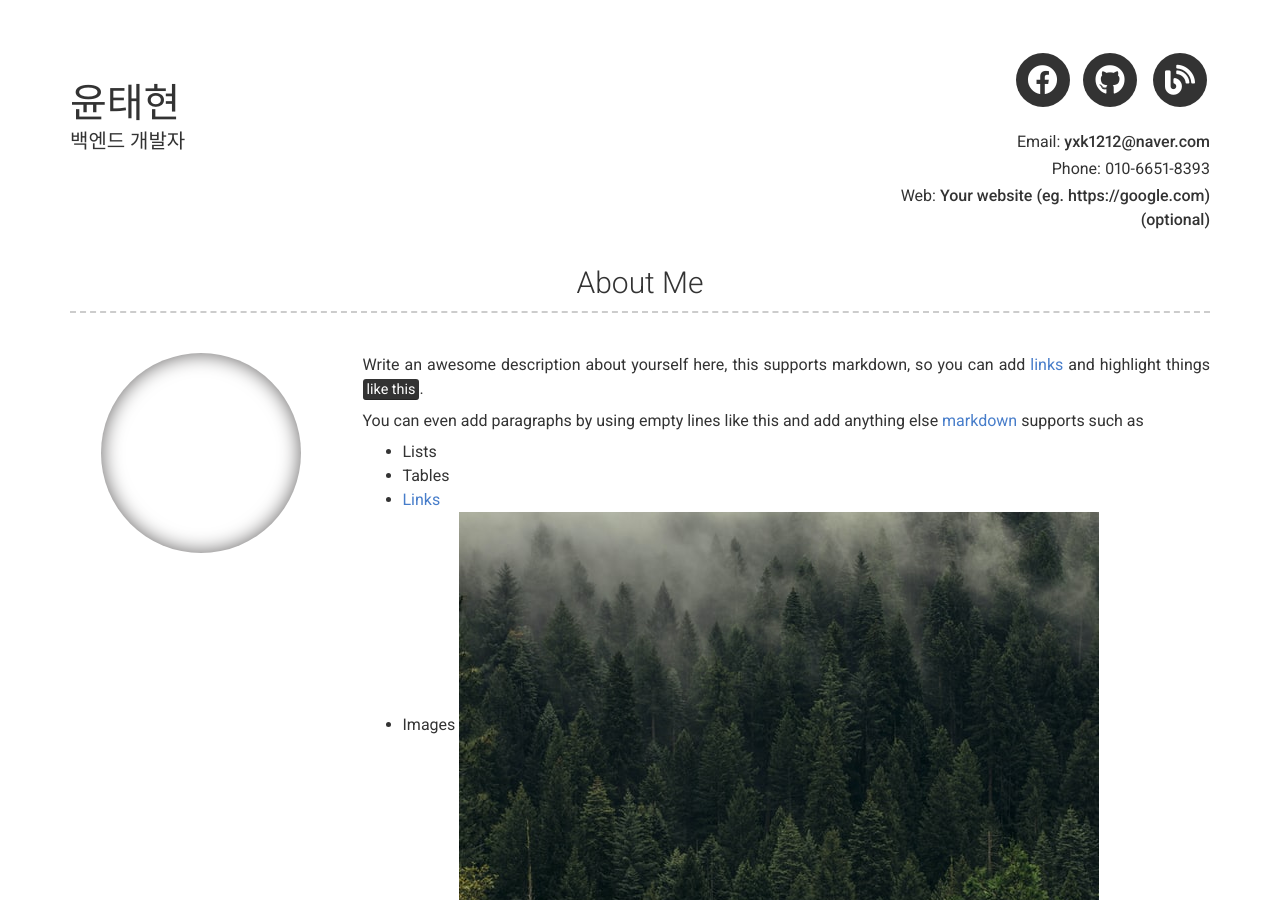
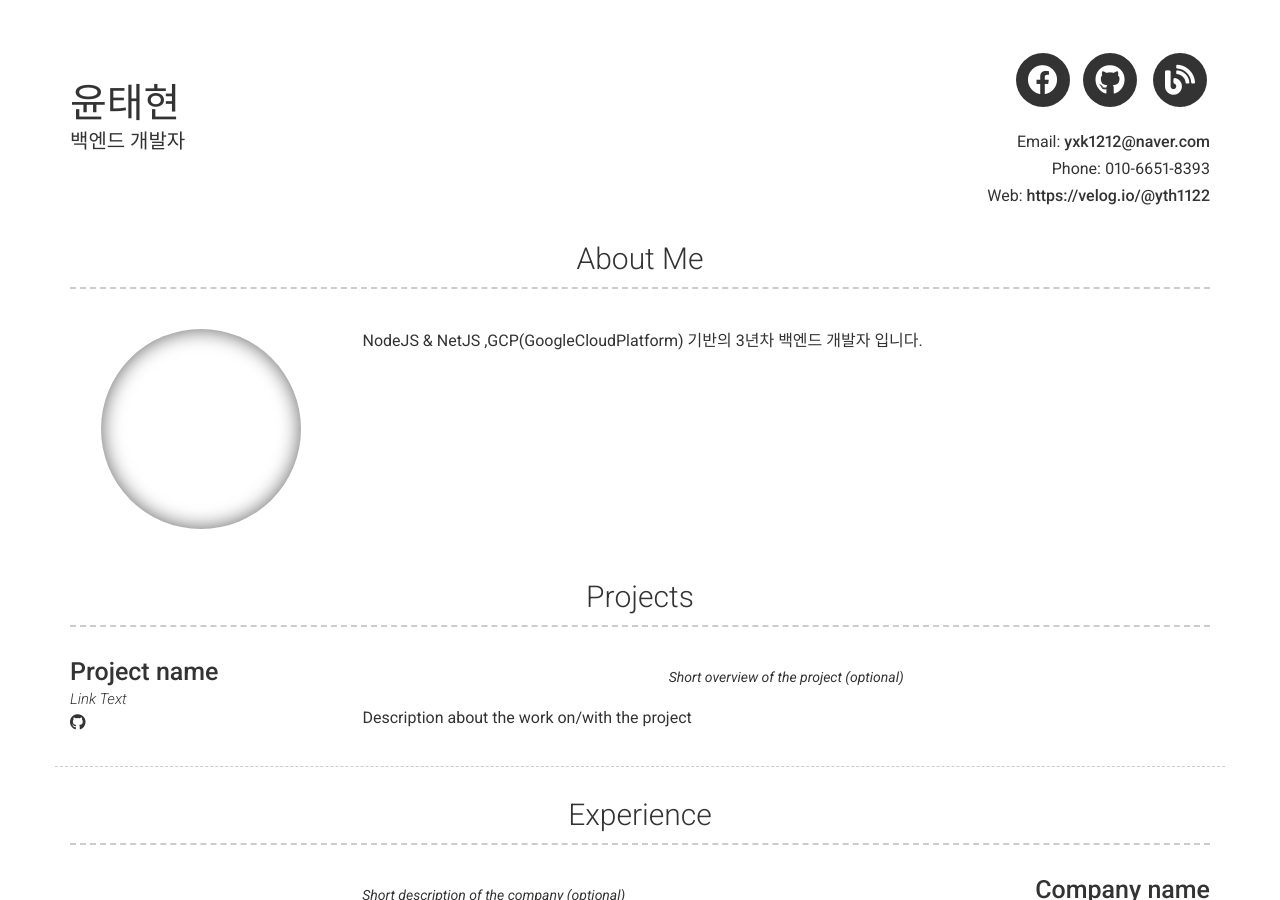
Before and after one commit to yth1122/yth1122.github.io, a Jekyll site: the page built from index.md, in a window 1280 px wide and 900 px high. Built offline with Jekyll 4.4.1, drawn with Linux system fonts in a browser that asks for light colours; nearby versions of some CDN libraries.

Commit message:
header modi & blog address add

```diff
--- a/_config.yml
+++ b/_config.yml
@@ -12,7 +12,7 @@ email: yxk1212@naver.com
 # email_title: Email (Email title override)
 phone: 010-6651-8393
 # phone_title: Phone (Phone title override)
-website: Your website (eg. https://google.com)(optional)
+website: https://velog.io/@yth1122
 # website_title: Web (Website title override)
 
 # Dark Mode (true/false/never)
@@ -56,13 +56,14 @@ additional_links:
 # about_title: About Me (Use this to override about section title)
 about_profile_image: Directory of profile image (eg. images/profile.jpg)
 about_content: | # this will include new lines to allow paragraphs
-  Write an awesome description about yourself here, this supports markdown, so you can add [links](http://foobar.com) and highlight things <mark>like this</mark>.
+  NodeJS & NetJS ,GCP(GoogleCloudPlatform) 기반의 3년차 백엔드 개발자 입니다.
+ # Write an awesome description about yourself here, this supports markdown, so you can add [links](http://foobar.com) and highlight things <mark>like this</mark>.
 
-  You can even add paragraphs by using empty lines like this and add anything else [markdown](https://www.markdownguide.org/getting-started#what-is-markdown) supports such as
-    - Lists
-    - Tables
-    - <a href="google.com">Links</a>
-    - Images ![alt text](/images/landscape-trees.jpg "Trees")
+ # You can even add paragraphs by using empty lines like this and add anything else [markdown](https://www.markdownguide.org/getting-started#what-is-markdown) supports such as
+  #  - Lists
+  # - Tables
+  # - <a href="google.com">Links</a>
+  # - Images ![alt text](/images/landscape-trees.jpg "Trees")
 
 content:
   - title: Projects # Title for the section
```
